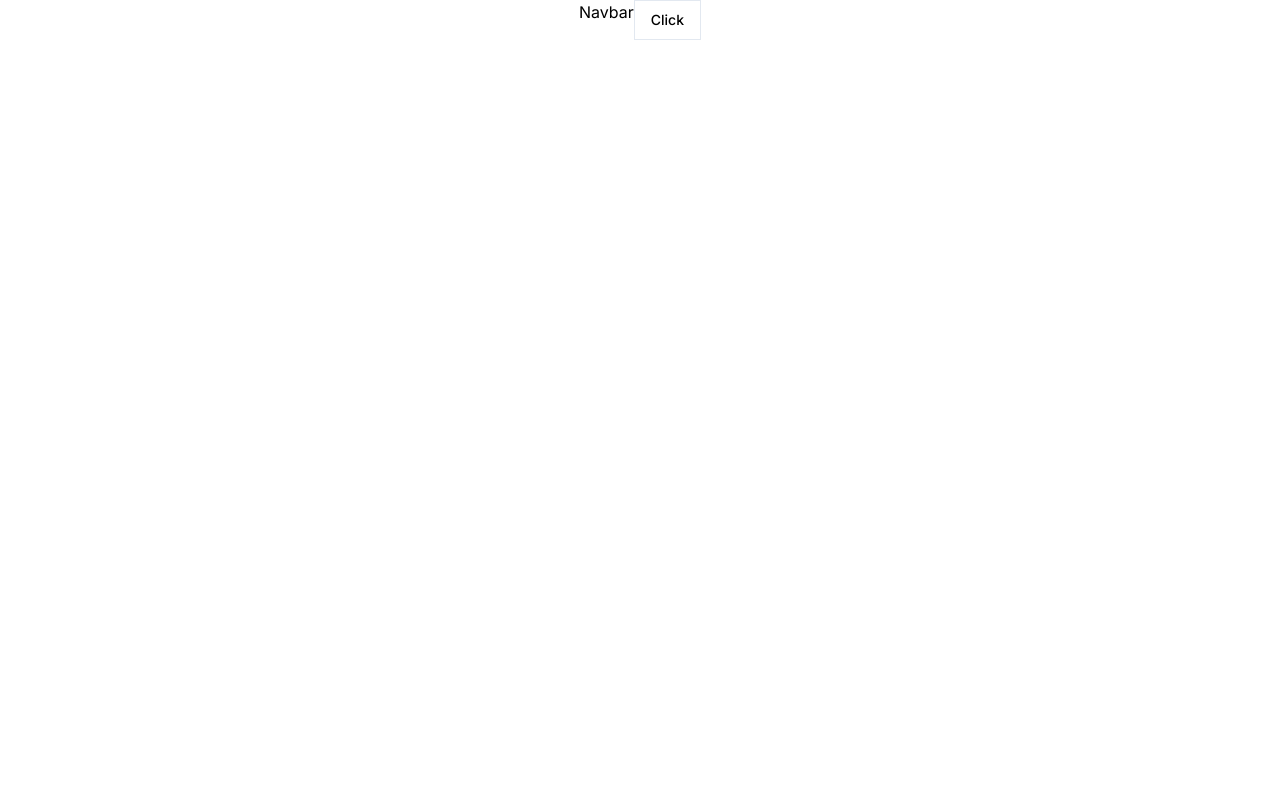
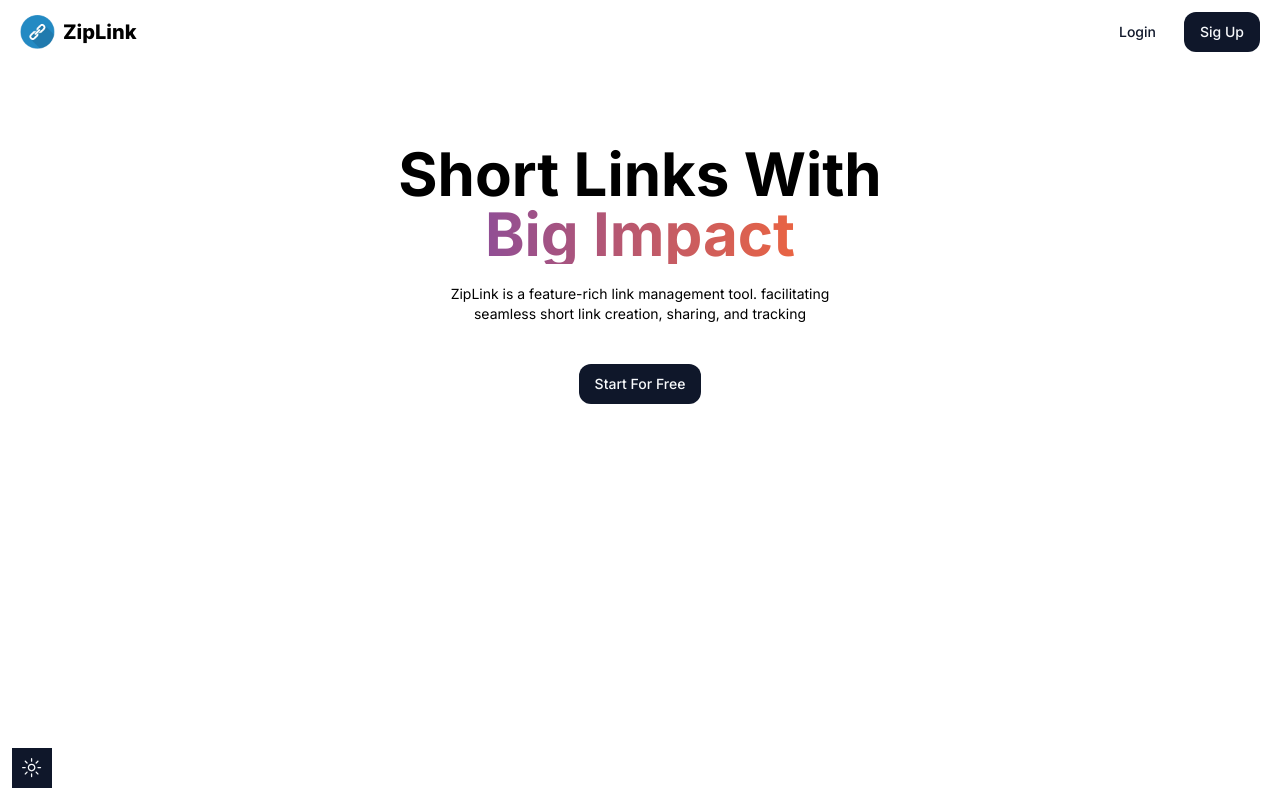
Before and after one commit to AFZL210/ZipLink, a Next.js app: page / in a window 1280 px wide. Built offline with nearby package versions, Linux system fonts and the light colour scheme.

Commit message:
refactor code

```diff
--- /dev/null
+++ b/src/app/(auth)/login/page.tsx
@@ -0,0 +1,9 @@
+import React from 'react'
+
+const Login = () => {
+  return (
+    <div>Login</div>
+  )
+}
+
+export default Login
--- /dev/null
+++ b/src/app/(auth)/sign-up/page.tsx
@@ -0,0 +1,9 @@
+import React from 'react'
+
+const Signup = () => {
+  return (
+    <div>Signup</div>
+  )
+}
+
+export default Signup
--- a/src/app/(root)/page.tsx
+++ b/src/app/(root)/page.tsx
@@ -1,17 +1,28 @@
 "use client"
 
-import React from 'react'
+import React, { useState, useRef, useEffect } from 'react'
 import { Navbar } from '@/components/home/Navbar'
 import { Button } from '@/components/ui/button'
-import { useToast } from '@/components/ui/use-toast'
+import { YscrollThreshold } from '@/lib/contants'
+import Link from 'next/link'
 
 const page = () => {
-  const { toast } = useToast();
 
   return (
-    <div className='main flex items-start justify-center'>
-      <Navbar />
-      <Button variant="outline" onClick={() => { toast({ title: "test toast" }) }}>Click</Button>
+    <div className='main overflow-x-hidden flex flex-col items-center justify-start' >
+      <div className='fixed w-[100%] h-[4rem] navbar-bg '><Navbar /></div>
+      <div className='mt-[4rem] px-4 w-[100vw] h-[calc(100vh-4rem)] flex flex-col items-center pt-20'>
+        <div className='flex flex-col items-center justify-center md:text-6xl text-4xl'>
+          <h1 className='font-bold'>Short Links With</h1><h1 className='gradient-one font-bold'>Big Impact</h1>
+          <p className='md:w-[30vw] w-[75vw] text-sm text-center mt-5'>ZipLink is a feature-rich link management tool. facilitating seamless short link creation, sharing, and tracking</p>
+        </div>
+
+        <div className='mt-10'>
+          <Button asChild style={{ borderRadius: "12px" }}>
+            <Link href="/sign-up">Start For Free</Link>
+          </Button>
+        </div>
+      </div>
     </div>
   )
 }
--- a/src/app/globals.css
+++ b/src/app/globals.css
@@ -13,29 +13,12 @@
 .main {
   width: 100vw;
   min-height: 100vh;
-  position: fixed;
-  z-index: -1;
+  z-index: 1;
 }
 
-.content {
-  z-index: 5;
-  width: 100%;
-  background-image: radial-gradient(
-      at 27% 37%,
-      hsla(215, 98%, 61%, 1) 0px,
-      transparent 0%
-    ),
-    radial-gradient(at 97% 21%, hsla(125, 98%, 72%, 1) 0px, transparent 50%),
-    radial-gradient(at 52% 99%, hsla(354, 98%, 61%, 1) 0px, transparent 50%),
-    radial-gradient(at 10% 29%, hsla(256, 96%, 67%, 1) 0px, transparent 50%),
-    radial-gradient(at 97% 96%, hsla(38, 60%, 74%, 1) 0px, transparent 50%),
-    radial-gradient(at 33% 50%, hsla(222, 67%, 73%, 1) 0px, transparent 50%),
-    radial-gradient(at 79% 53%, hsla(343, 68%, 79%, 1) 0px, transparent 50%);
-  position: absolute;
-  content: "";
-  width: 100%;
-  height: 100%;
-  filter: blur(100px) saturate(150%);
-  top: 80px;
-  opacity: 0.15;
+.gradient-one {
+  background-image: linear-gradient(to right, #904e95, #e96443); /* Replace with your desired gradient colors */
+  -webkit-background-clip: text;
+  background-clip: text;
+  color: transparent;
 }
--- a/src/app/layout.tsx
+++ b/src/app/layout.tsx
@@ -3,6 +3,7 @@ import type { Metadata } from 'next'
 import { Inter } from 'next/font/google'
 import { ThemeProvider } from '@/components/theme/theme-provider'
 import { Toaster } from '@/components/ui/toaster'
+import { ToggleThemeButton } from '@/components/theme/toggle-theme'
 
 const inter = Inter({ subsets: ['latin'] })
 
@@ -21,12 +22,15 @@ export default function RootLayout({
       <body className={inter.className}>
         <ThemeProvider
           attribute='class'
-          defaultTheme='system'
+          defaultTheme='light'
           enableSystem
           disableTransitionOnChange
         >
           {children}
           <Toaster />
+          <div style={{ position:"fixed", left:"12px", bottom:"12px" }}>
+            <ToggleThemeButton />
+          </div>
         </ThemeProvider>
       </body>
     </html>
--- a/src/components/home/Navbar.tsx
+++ b/src/components/home/Navbar.tsx
@@ -1,7 +1,25 @@
 import React from 'react'
+import Image from 'next/image'
+import { Button } from "@/components/ui/button"
+import Link from 'next/link'
 
 export const Navbar = () => {
+
   return (
-    <div>Navbar</div>
+    <div className='w-[100%] flex px-5 py-3 justify-between items-center'>
+      <div className='flex gap-2 justify-center items-center cursor-pointer'>
+        <Image src="/static/logo.png" width="35" height="35" alt='logo' />
+        <h1 className='text-xl font-[800]'>ZipLink</h1>
+      </div>
+
+      <div className='flex items-center justify-center gap-3'>
+        <Button variant="link">
+          <Link href="/login">Login</Link>
+        </Button>
+        <Button asChild style={{ borderRadius: "12px" }}>
+          <Link href="/sign-up">Sig Up</Link>
+        </Button>
+      </div>
+    </div>
   )
 }
--- /dev/null
+++ b/src/lib/contants.ts
@@ -0,0 +1 @@
+export const YscrollThreshold = 10;
```
Also changed, not shown: public/static/logo.png (added).
